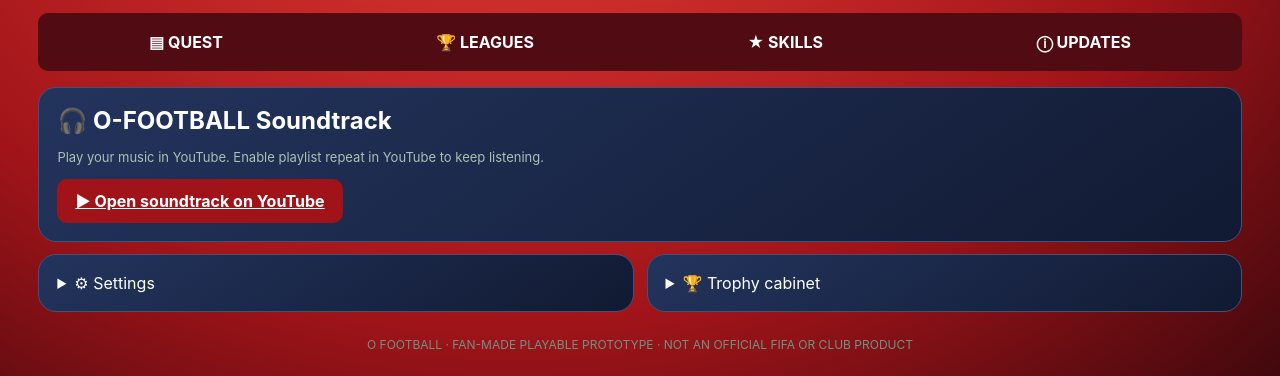
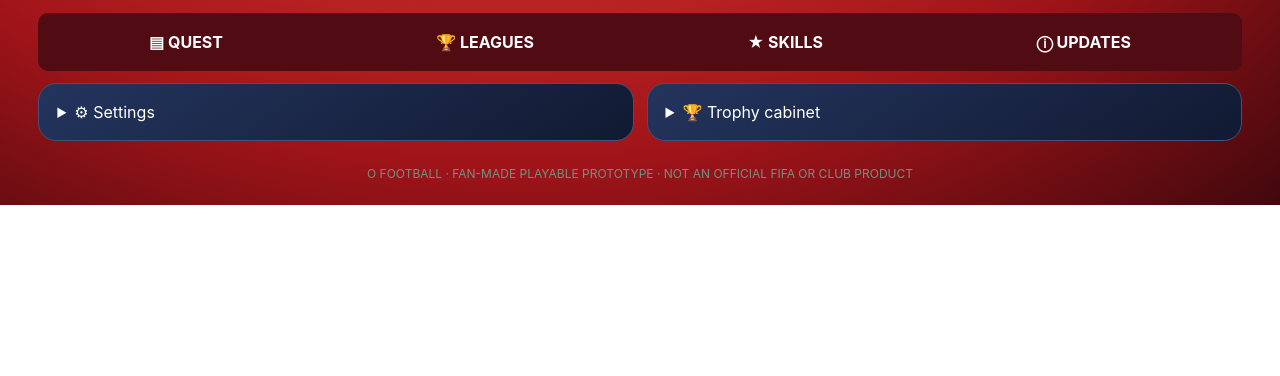
Before and after one commit to omarkhanemail1-cyber/ofootball, a plain HTML site: page index.html in a window 1280 px wide. Shown: the part 607-983 px from the top of the page. After the commit the page ends 812 px from the top, so only its background shows below. Drawn offline with Linux system fonts and the light colour scheme.

Commit message:
Remove home soundtrack card at owner's request

```diff
--- a/index.html
+++ b/index.html
@@ -23,7 +23,7 @@ body:has(#home.active){background:radial-gradient(ellipse at 40% 35%,#ef4238,#a0
 <main>
 <section id="home" class="screen active">
 <div class="of-dashboard"><aside class="of-side"><button onclick="show('tutorial')">▤<small>ACADEMY</small></button><button onclick="show('moves')">★<small>SKILLS</small></button><button onclick="show('leagues')">🏆<small>EVENTS</small></button></aside><article class="of-feature"><div class="of-mark">O</div><div class="of-feature-copy"><small>O-FOOTBALL • SEASON ONE</small><h1>THE GAME<br>IS YOURS.</h1><p>Choose your club. Own the pitch.</p><button onclick="show('leagues')">GO NOW →</button></div></article><div class="of-tiles"><button class="of-event" onclick="show('leagues')"><small>COMPETITIONS</small><strong>ROAD TO GLORY</strong><span>🏆</span></button><div class="of-pair"><button onclick="show('leagues')"><small>YOUR TEAM</small><strong>CLUB</strong></button><button onclick="show('leagues')"><small>KICK OFF</small><strong>PLAY ⚽</strong></button></div></div></div>
-<nav class="of-bottom"><button onclick="show('tutorial')">▤ QUEST</button><button onclick="show('leagues')">🏆 LEAGUES</button><button onclick="show('moves')">★ SKILLS</button><button onclick="document.getElementById('ofRoadmap').hidden=!document.getElementById('ofRoadmap').hidden">ⓘ UPDATES</button></nav><section class="card" aria-label="Home music" style="margin-top:16px"><h2>🎧 O-FOOTBALL Soundtrack</h2><p>Play your music in YouTube. Enable playlist repeat in YouTube to keep listening.</p><a href="https://www.youtube.com/watch?v=drkkGuzSCvw&amp;list=PLVZVAbDipNFI" target="_blank" rel="noopener noreferrer" style="display:inline-block;color:white;background:#a01419;padding:12px 18px;border-radius:10px;font-weight:bold">▶ Open soundtrack on YouTube</a></section>
+<nav class="of-bottom"><button onclick="show('tutorial')">▤ QUEST</button><button onclick="show('leagues')">🏆 LEAGUES</button><button onclick="show('moves')">★ SKILLS</button><button onclick="document.getElementById('ofRoadmap').hidden=!document.getElementById('ofRoadmap').hidden">ⓘ UPDATES</button></nav>
 <div class="grid" style="margin-top:12px"><details class="card"><summary>⚙ Settings</summary><p>Choose match length before kickoff.</p><label>Match duration <select onchange="setMatchDuration(this.value)"><option value="180">3 minutes</option><option value="300" selected>5 minutes</option><option value="600">10 minutes</option></select></label><p>Difficulty and pitch lighting are available during matches.</p></details><details class="card"><summary>🏆 Trophy cabinet</summary><p>No trophies earned yet. Competition rewards will be connected when tournament progression is implemented.</p></details></div>
 <div id="ofRoadmap" hidden class="card">Day 1: foundation and home menu. Upcoming: match engine, World Cup, currency and transfer market.</div>
 </section>
```
